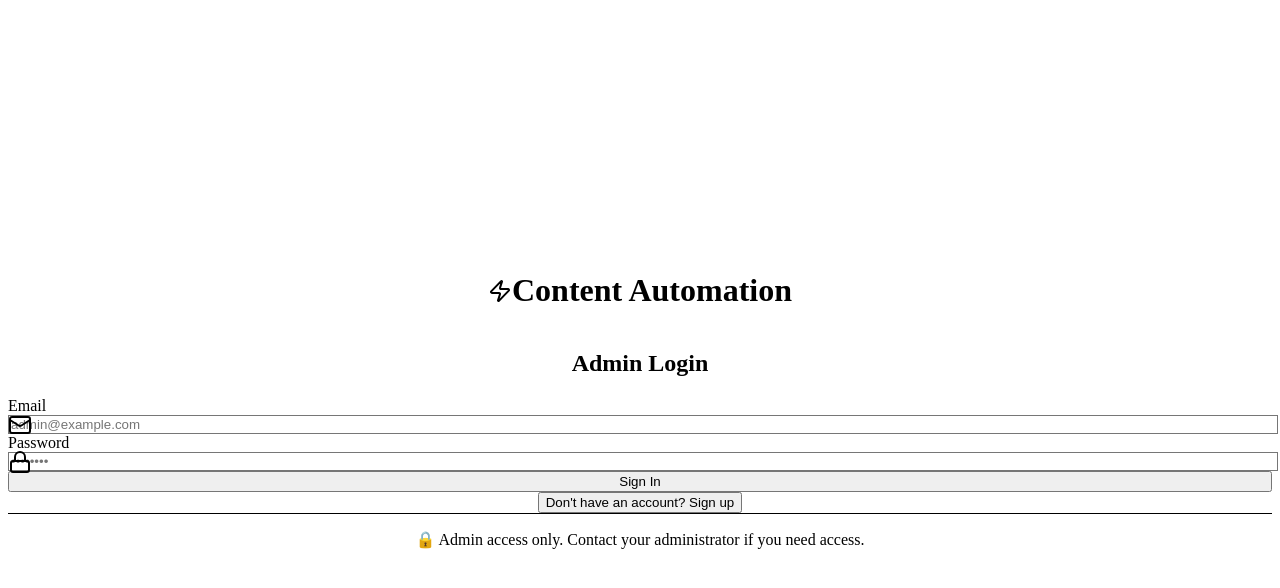
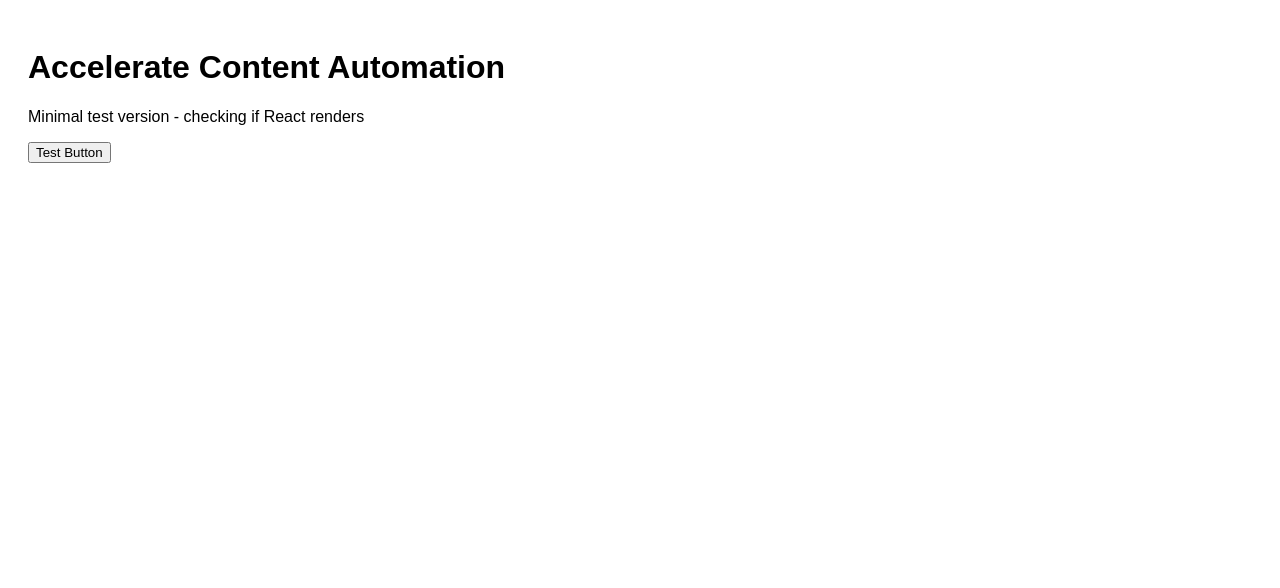
Before and after one commit to JohnConnorCode/accelerate-automation-demo, a React (Vite) app: page / in a window 1280 px wide. Before the commit this address led to /login. Shown: the top 588 px of the page. Built offline with nearby package versions, Linux system fonts and the light colour scheme; no server answers.

Commit message:
fix: Use minimal React app to isolate d.resolve error
- Temporarily using minimal app without any providers or dependencies
- This will help determine if issue is with React itself or our code

```diff
--- a/src/main.tsx
+++ b/src/main.tsx
@@ -1,31 +1,22 @@
 import React from 'react'
 import ReactDOM from 'react-dom/client'
-import { QueryClient, QueryClientProvider } from '@tanstack/react-query'
-import { BrowserRouter } from 'react-router-dom'
-import App from './App'
-import ErrorBoundary from './components/ErrorBoundary'
-import { AuthProvider } from './contexts/AuthContext'
-import './index.css'
 
-const queryClient = new QueryClient({
-  defaultOptions: {
-    queries: {
-      staleTime: 1000 * 60 * 5, // 5 minutes
-      retry: 3,
-    },
-  },
-})
+// Minimal app to test if React renders
+const MinimalApp = () => {
+  return (
+    <div style={{ padding: '20px', fontFamily: 'sans-serif' }}>
+      <h1>Accelerate Content Automation</h1>
+      <p>Minimal test version - checking if React renders</p>
+      <button onClick={() => alert('Button clicked!')}>
+        Test Button
+      </button>
+    </div>
+  )
+}
 
+// Simple render without any providers
 ReactDOM.createRoot(document.getElementById('root')!).render(
   <React.StrictMode>
-    <ErrorBoundary>
-      <QueryClientProvider client={queryClient}>
-        <BrowserRouter>
-          <AuthProvider>
-            <App />
-          </AuthProvider>
-        </BrowserRouter>
-      </QueryClientProvider>
-    </ErrorBoundary>
+    <MinimalApp />
   </React.StrictMode>
 )
```
Also changed, not shown: src/main-backup.tsx (added, +31 -0 lines), src/main-simple.tsx (added, +22 -0 lines), .claude-flow/metrics/performance.json, .claude-flow/metrics/task-metrics.json, 1 other file (tests, documents, lock files or other folders).
